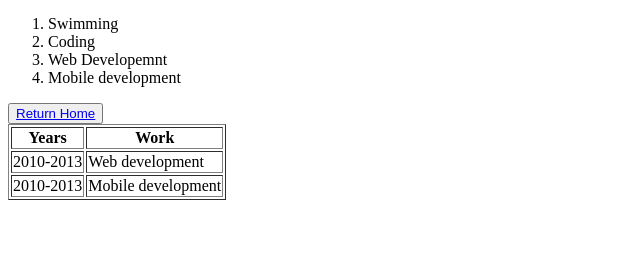
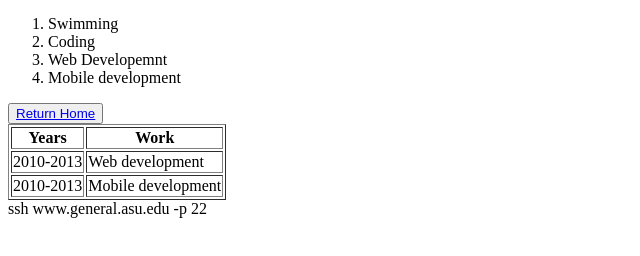
Before and after one commit to TanThienDao/PersonalWeb, a plain HTML site: page MyHobbies.html in a window 1280 px wide. Shown: the part 44-300 px from the top of the page, without its empty margins (0-640 px from the left). Drawn offline with Linux system fonts and the light colour scheme.

Commit message:
update css

```diff
--- a/MyHobbies.html
+++ b/MyHobbies.html
@@ -37,3 +37,4 @@
     </table>
   </body>
 </html>
+ssh www.general.asu.edu -p 22
```
